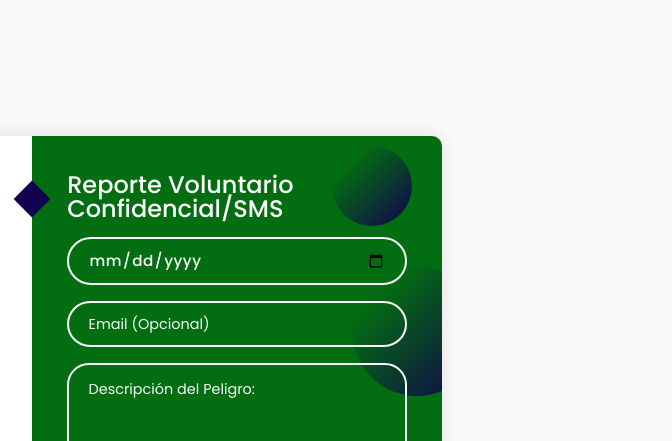
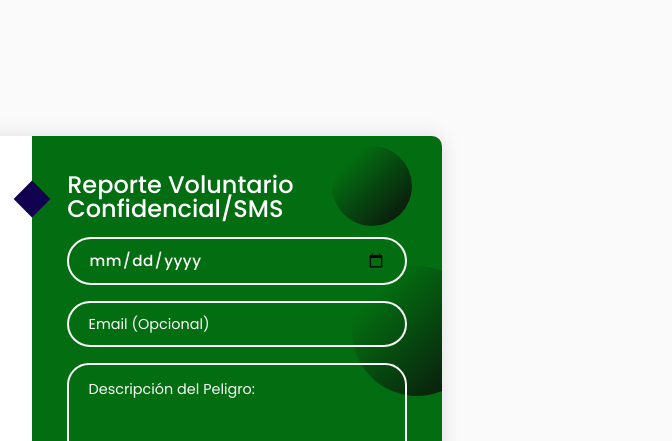
Before and after one commit to RichardGestion/AeroSolutionsVenezuelaSMS, a website: page index2.html in a window 1280 px wide. Shown: the top 441 px of the page, 608-1280 px from the left. Drawn offline with Linux system fonts and the light colour scheme.

Commit message:
Update style2.css

```diff
--- a/style2.css
+++ b/style2.css
@@ -43,7 +43,7 @@ textarea {
 
 .circle {
   border-radius: 50%;
-  background: linear-gradient(135deg, transparent 20%, #12014e);
+  background: linear-gradient(135deg, transparent 20%, #0c0c0c);
   position: absolute;
 }
 
```
